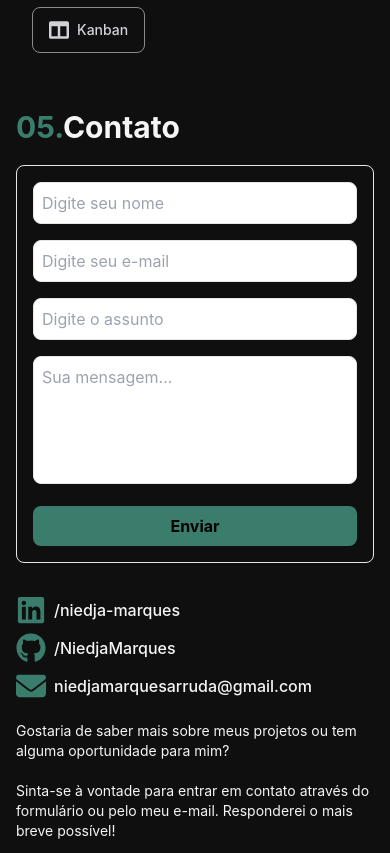
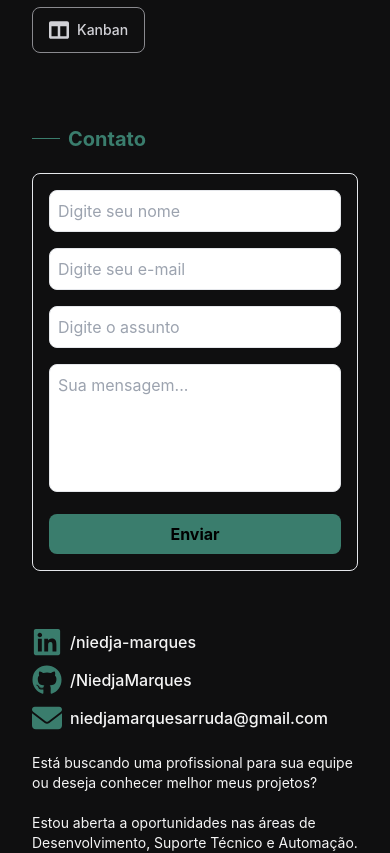
Before and after one commit to NiedjaMarques/Portifolio, a React (Vite) app: page /contact in a window 390 px wide. Shown: the part 4660-5513 px from the top of the page. Built offline with nearby package versions, Linux system fonts and the light colour scheme.

Commit message:
Atualização da seção de contato
- Padronização do layout com a seção Sobre mim.
- Ajustes no grid responsivo e espaçamentos.
- Atualização do texto de apresentação para recrutadores e oportunidades profissionais.
- Manutenção do formulário funcional com EmailJS.

```diff
--- a/src/pages/componentes/ContactSection.jsx
+++ b/src/pages/componentes/ContactSection.jsx
@@ -10,18 +10,19 @@ import { FaGithub, FaEnvelope, FaLinkedin } from "react-icons/fa6";
 const Contact = () => {
     return (
         <>
-            <footer className="grid sm:grid-cols-2 gap-4 items-center pb-10 pt-4 transition-all duration-500 ease" id='contact'>
+            <footer className="py-8 grid sm:grid-cols-2 gap-6 max-w-6xl mx-auto px-4 transition-all duration-500 ease" id='contact'>
 
-                <div>
+                <div className="pb-4 sm:pb-0 transition-all duration-500 ease">
 
-                    <h1 className="font-bold text-3xl sm:text-4xl mb-5 transition-all duration-500 ease">
-                        <span className='text-verde'>05.</span>Contato
-                    </h1>
+                    <h2 className="flex items-center gap-2 text-xl text-verde font-bold mb-4">
+                    <span className="w-7 h-[1px] bg-verde"></span>
+                        Contato
+                    </h2>
 
                     <ContactForm />
                 </div>
 
-                <div className='py-4'>
+                <div className='flex flex-col justify-center py-4'>
 
                     <div className="flex items-center mb-2">
                         <FaLinkedin className='text-verde text-3xl mr-2'/>
@@ -39,7 +40,7 @@ const Contact = () => {
                     </div>
 
                     <p className='pt-5 max-w-sm text-sm'>
-                        Gostaria de saber mais sobre meus projetos ou tem alguma oportunidade para mim? <br /><br />Sinta-se à vontade para entrar em contato através do formulário ou pelo meu e-mail. Responderei o mais breve possível!
+                        Está buscando uma profissional para sua equipe ou deseja conhecer melhor meus projetos? <br /><br />Estou aberta a oportunidades nas áreas de Desenvolvimento, Suporte Técnico e Automação. Entre em contato pelo formulário ou pelos canais abaixo. Será um prazer conversar!
                     </p>
 
                 </div>
```
